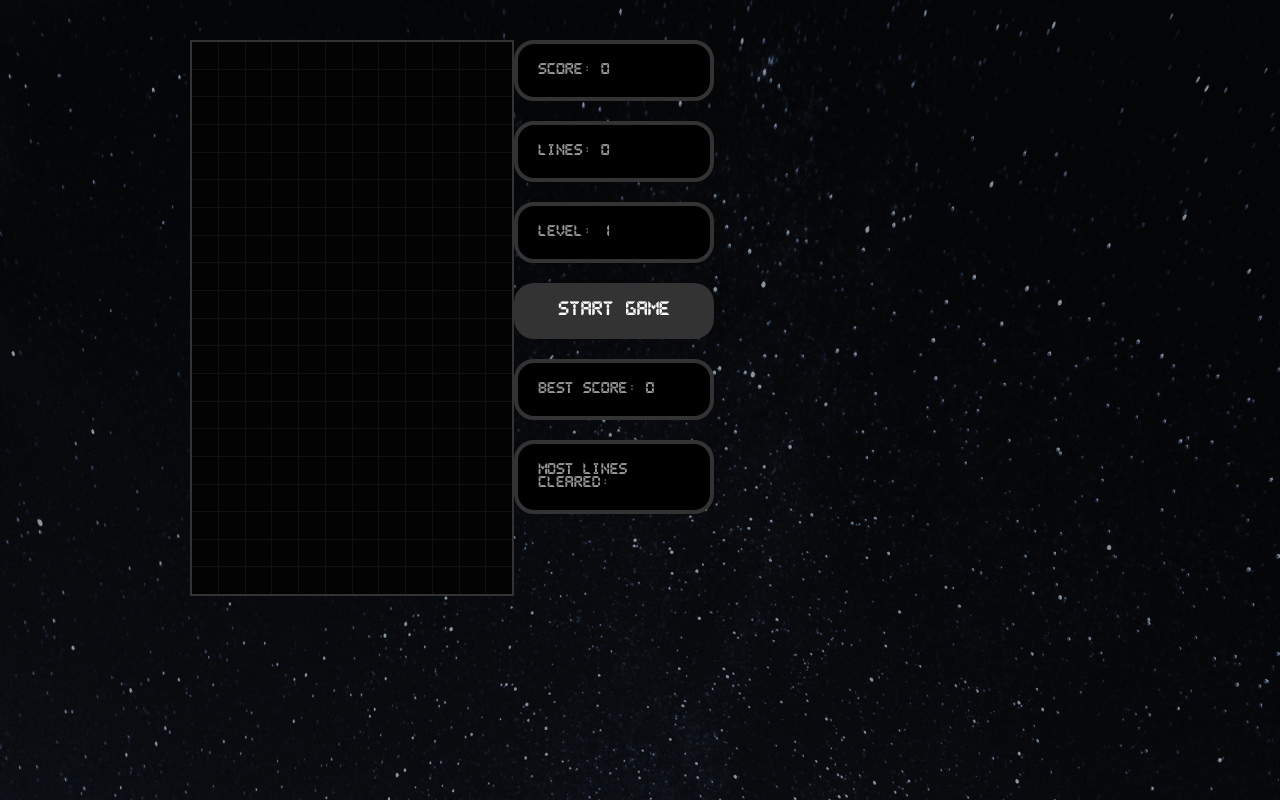
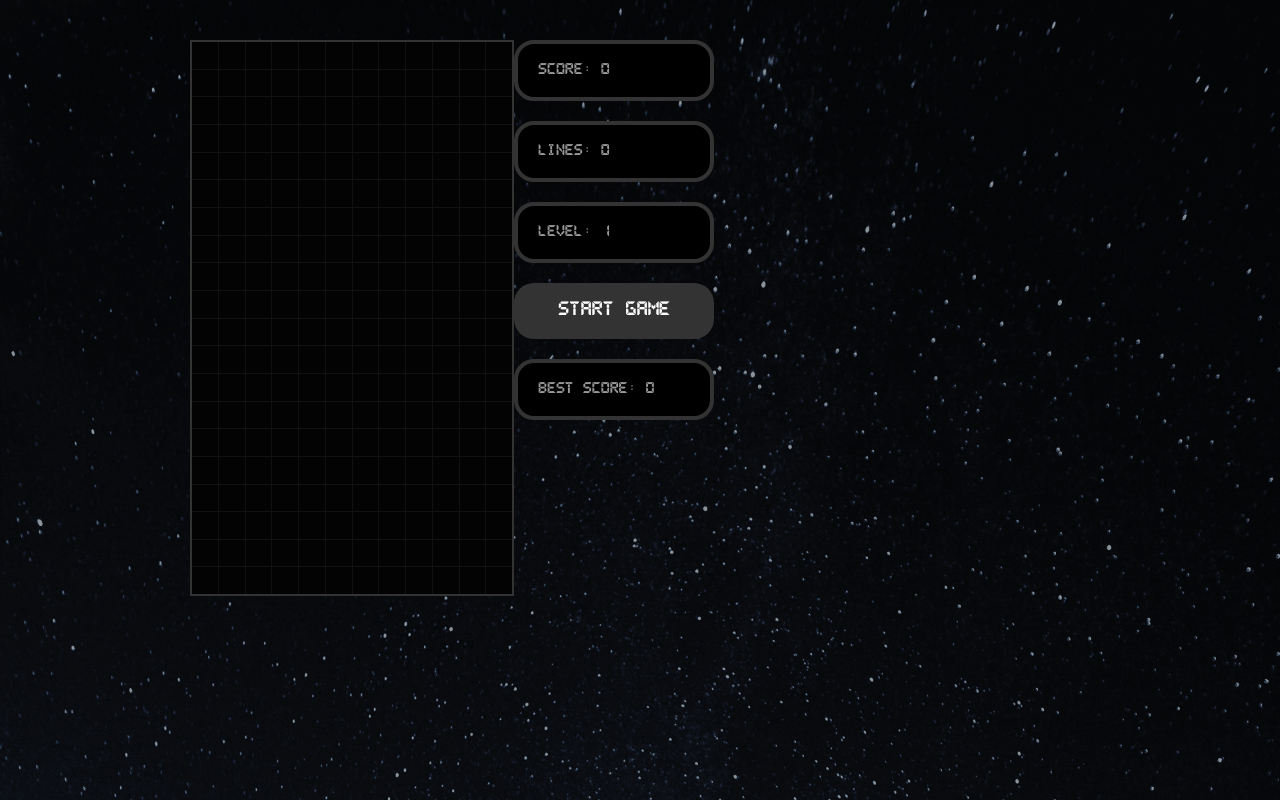
Before and after one commit to LoisKOUNINEF/Tetris_React, a React (Create React App) app: page / in a window 1280 px wide. Built offline with nearby package versions, Linux system fonts and the light colour scheme; the HTML template or start-up script is replaced by a standard one.

Commit message:
level display

```diff
--- a/src/components/Tetris.jsx
+++ b/src/components/Tetris.jsx
@@ -133,7 +133,6 @@ const Tetris = () => {
       )}
       <StartButton callback={startGame} />
       <Display text={`Best Score: ${currentBest}`} />
-      <Display text="Most Lines Cleared:" />
       </aside>
       </StyledTetris>
       </StyledTetrisWrapper>
```
